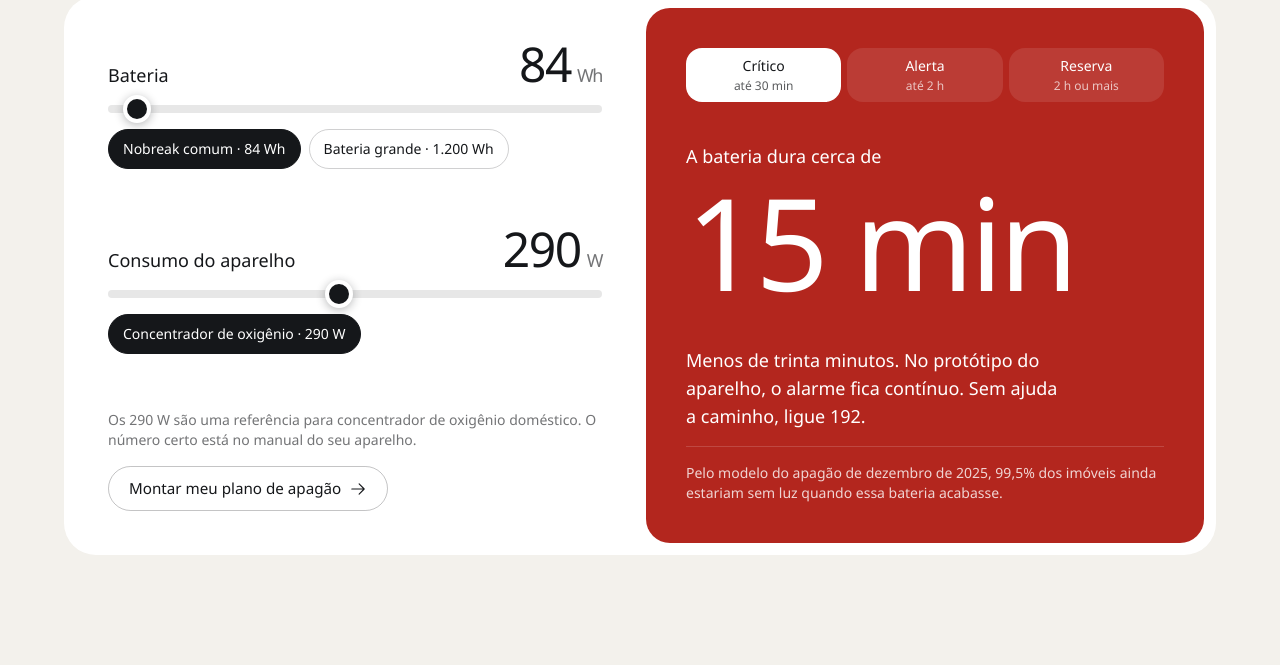
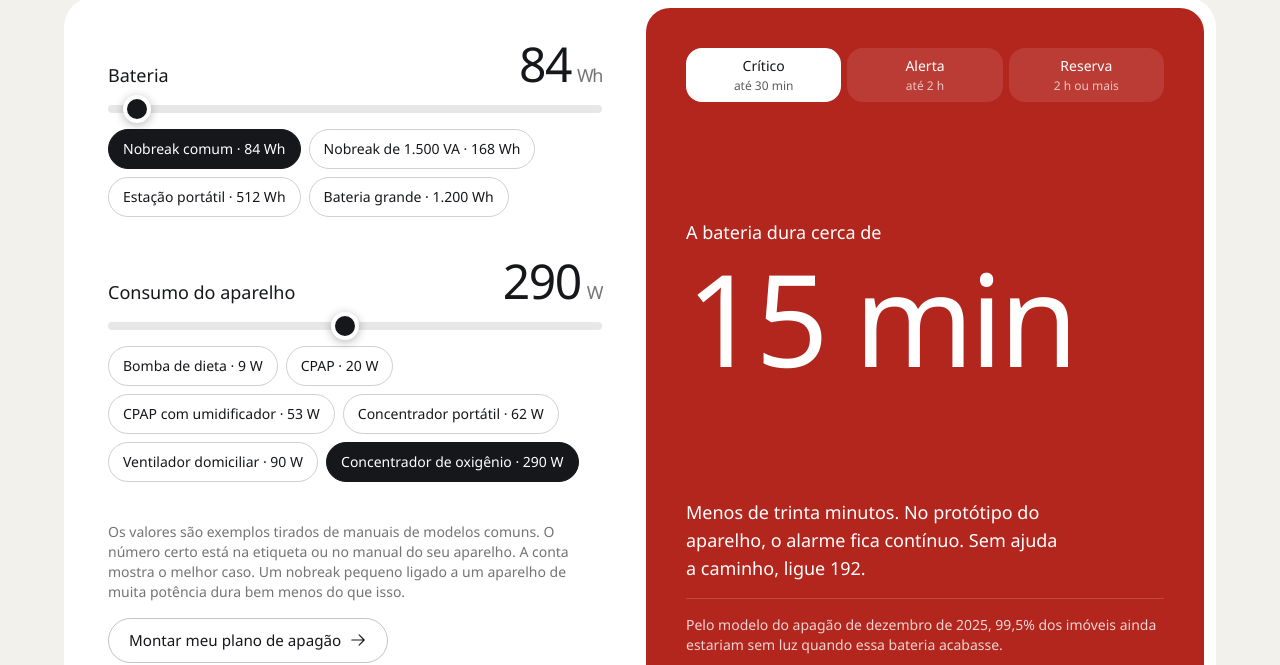
Before and after one commit to Vitor-Borin/GS-Folego-Web, a React (Vite) app: page / in a window 1280 px wide. Shown: the part 6597-7262 px from the top of the page. Built offline with nearby package versions, Linux system fonts and the light colour scheme; no server answers; grey boxes are pictures that could not be loaded; a web font is replaced by a local one.

Commit message:
feat: mais exemplos de aparelho e de bateria no simulador

```diff
--- a/src/components/Simulador.jsx
+++ b/src/components/Simulador.jsx
@@ -39,14 +39,16 @@ const Simulador = () => {
               rotulo="Consumo do aparelho"
               valor={consumo}
               unidade="W"
-              minimo={20}
+              minimo={5}
               maximo={600}
-              passo={10}
+              passo={1}
               aoMudar={setConsumo}
               exemplos={aparelhosDeExemplo}
             />
             <div className="grid justify-items-start gap-4">
-              <p className="dado">{simulador.nota}</p>
+              <p className="dado">
+                {simulador.nota} {simulador.limite}
+              </p>
               <Link to="/plano" className="botao botao-linha">
                 Montar meu plano de apagão
                 <PiArrowRight size={18} aria-hidden="true" />
--- a/src/data/conteudo.js
+++ b/src/data/conteudo.js
@@ -74,7 +74,8 @@ export const simulador = {
   etiqueta: "Faça a conta",
   linhas: ["Quanto tempo a sua", "bateria aguenta?"],
   texto: "É a mesma fórmula que roda no aparelho, no programa em Python e no relatório de Matemática.",
-  nota: "Os 290 W são uma referência para concentrador de oxigênio doméstico. O número certo está no manual do seu aparelho.",
+  nota: "Os valores são exemplos tirados de manuais de modelos comuns. O número certo está na etiqueta ou no manual do seu aparelho.",
+  limite: "A conta mostra o melhor caso. Um nobreak pequeno ligado a um aparelho de muita potência dura bem menos do que isso.",
   mensagens: {
     reserva: "Duas horas ou mais na conta. Combine a ajuda mesmo assim: é uma estimativa.",
     alerta: "Menos de duas horas. É a hora de abrir o pedido na fila do bairro.",
--- a/src/data/opcoes.js
+++ b/src/data/opcoes.js
@@ -27,10 +27,19 @@ export const statusDoPedido = [
 
 export const bateriasDeExemplo = [
   { rotulo: "Nobreak comum", valor: 84 },
+  { rotulo: "Nobreak de 1.500 VA", valor: 168 },
+  { rotulo: "Estação portátil", valor: 512 },
   { rotulo: "Bateria grande", valor: 1200 },
 ]
 
-export const aparelhosDeExemplo = [{ rotulo: "Concentrador de oxigênio", valor: 290 }]
+export const aparelhosDeExemplo = [
+  { rotulo: "Bomba de dieta", valor: 9 },
+  { rotulo: "CPAP", valor: 20 },
+  { rotulo: "CPAP com umidificador", valor: 53 },
+  { rotulo: "Concentrador portátil", valor: 62 },
+  { rotulo: "Ventilador domiciliar", valor: 90 },
+  { rotulo: "Concentrador de oxigênio", valor: 290 },
+]
 
 export const estadosDaBateria = [
   { valor: "critico", rotulo: "Crítico", faixa: "até 30 min" },
--- a/src/pages/PlanoPage.jsx
+++ b/src/pages/PlanoPage.jsx
@@ -56,9 +56,9 @@ const PlanoPage = () => {
               rotulo="Consumo do aparelho"
               valor={consumo}
               unidade="W"
-              minimo={20}
+              minimo={5}
               maximo={600}
-              passo={10}
+              passo={1}
               aoMudar={setConsumo}
               exemplos={aparelhosDeExemplo}
             />
```
